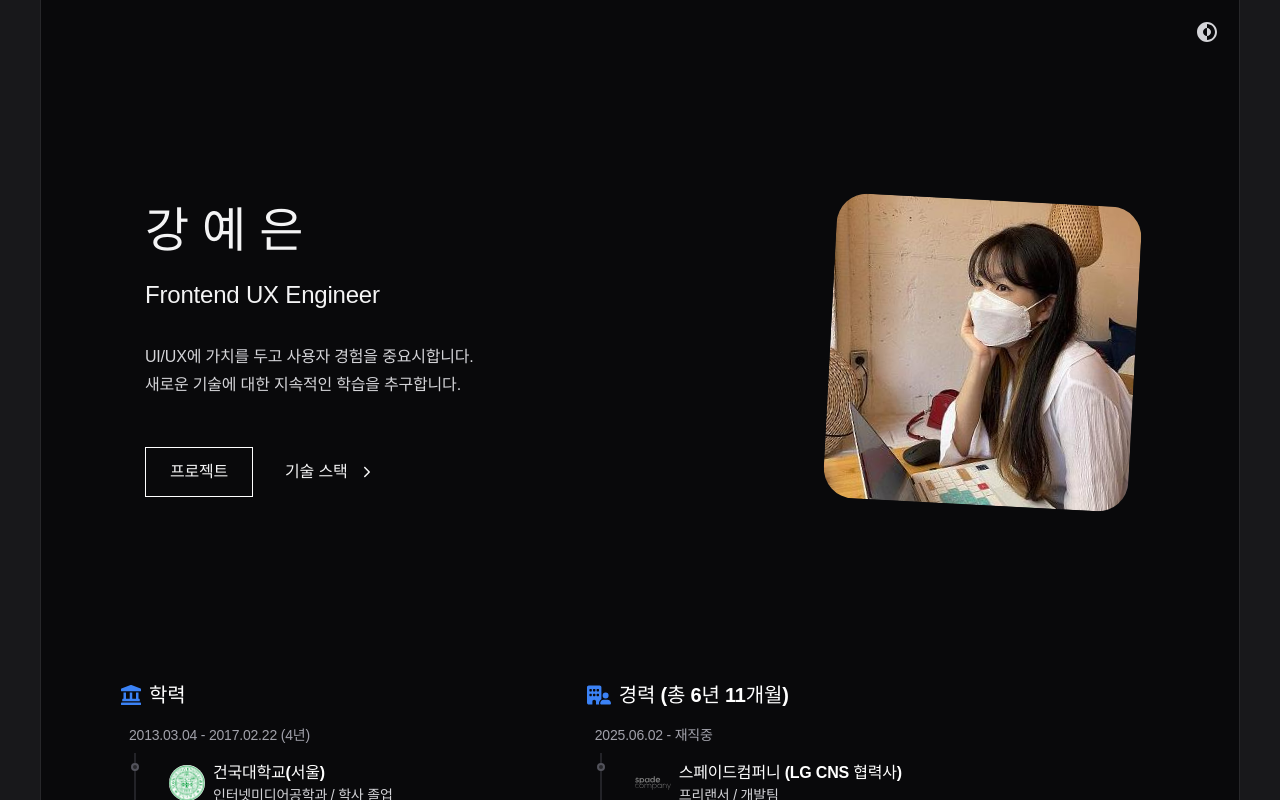
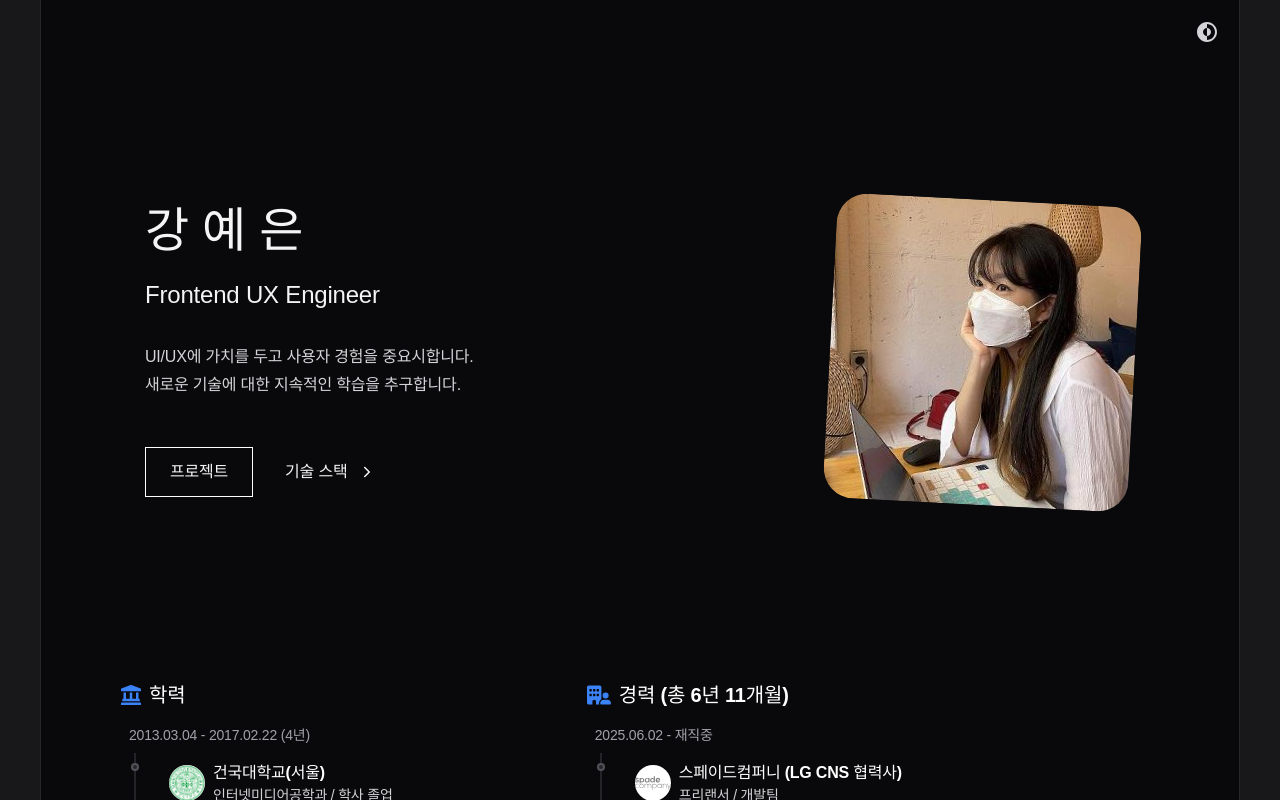
Before and after one commit to yeaeun23/react-portfolio, a React (Vite) app: page /#/ in a window 1280 px wide. Shown: the top 800 px of the page. Built offline with nearby package versions, Linux system fonts and the light colour scheme.

Commit message:
회사 로고 이미지 스타일

```diff
--- a/src/components/Career.jsx
+++ b/src/components/Career.jsx
@@ -21,7 +21,13 @@ function Career({ items }) {
               <div className="grow p-2 pb-8">
                 <h3 className="flex items-center gap-x-2 font-semibold text-zinc-800 dark:text-white">
                   {/* =========== 로고 =========== */}
-                  {item.logo && <img className="w-9 h-9 rounded-full" src={item.logo} alt="로고" />}
+                  {item.logo && (
+                    <img
+                      className="w-9 h-9 rounded-full bg-white border border-gray-200 dark:border-none"
+                      src={item.logo}
+                      alt="로고"
+                    />
+                  )}
 
                   {/* =========== 회사명 =========== */}
                   <div className="leading-6">
```
